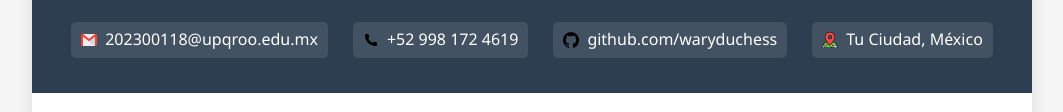
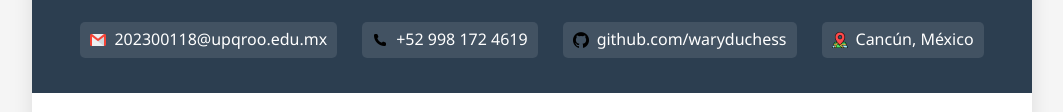
Before and after one commit to waryduchess/cv, a plain HTML site: page cv/index.html in a window 1280 px wide. Shown: the part 211-323 px from the top of the page, without its empty margins (108-1171 px from the left). Drawn offline with Linux system fonts and the light colour scheme.

Commit message:
cambio ciudad

```diff
--- a/cv/index.html
+++ b/cv/index.html
@@ -59,7 +59,7 @@
             style="display: flex; align-items: center; gap: 8px"
           >
             <img src="./assets/mapa.png" alt="Mapa" width="16" height="16" />
-            Tu Ciudad, México
+            Cancún, México
           </div>
         </div>
       </header>
```
